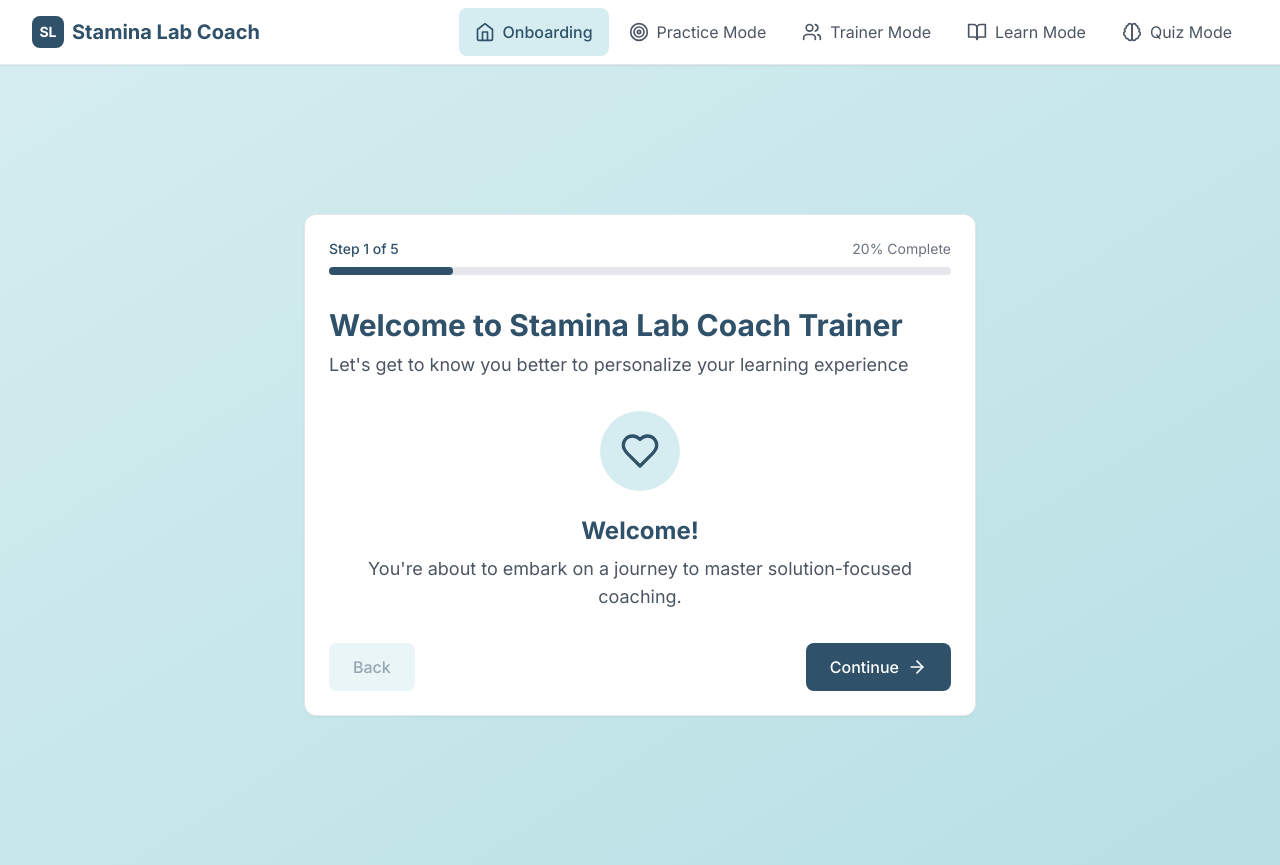
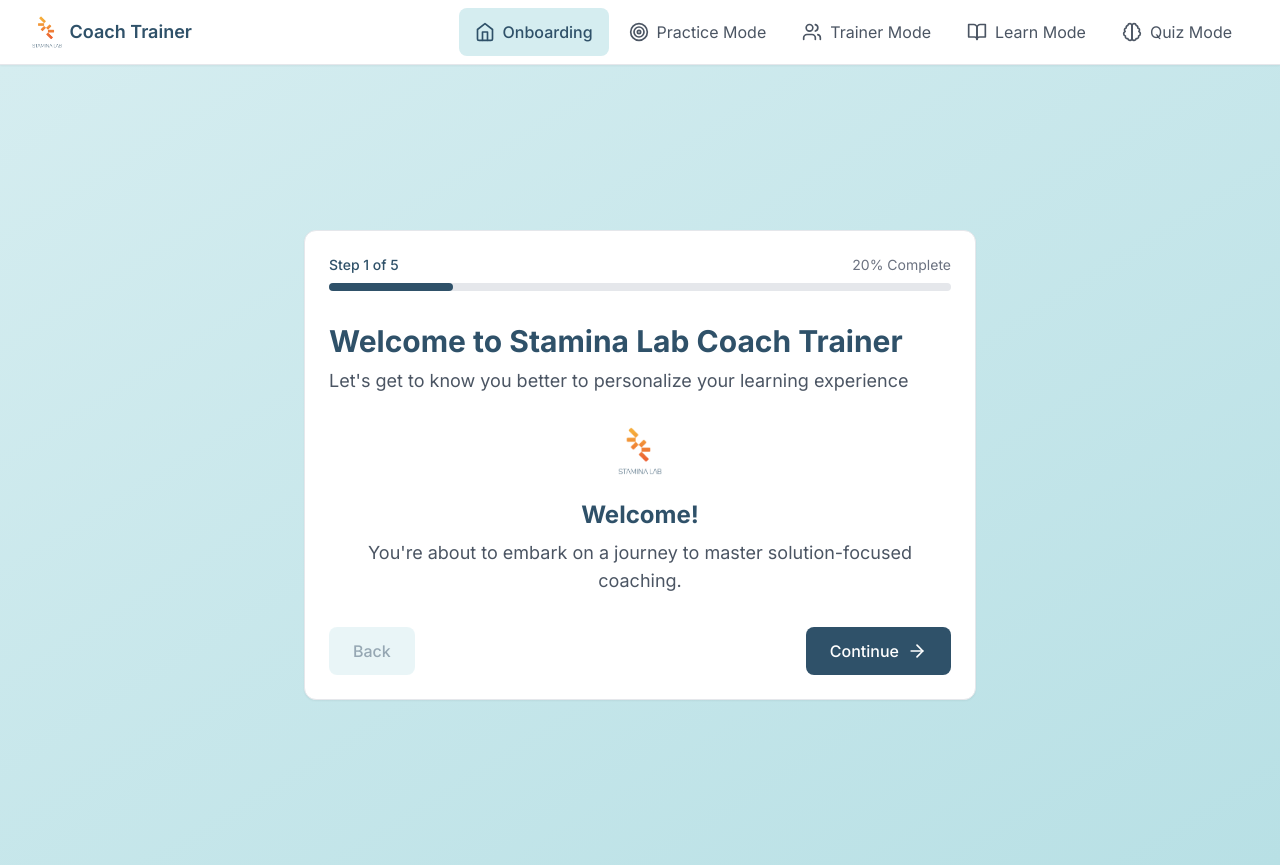
Before and after one commit to glenlubbert/SFTrainer, a React (Vite) app: page / in a window 1280 px wide. Both pictures are taken after a click on the button "Start Onboarding". Built offline with nearby package versions, Linux system fonts and the light colour scheme.

Commit message:
Add Stamina Lab logo integration - Create reusable Logo component - Update Navigation and Onboarding pages to use logo - Replace text-based logo with actual stamina-lab-logo.png

```diff
--- /dev/null
+++ b/src/components/Logo.tsx
@@ -0,0 +1,36 @@
+import React from 'react';
+
+interface LogoProps {
+  className?: string;
+  size?: 'sm' | 'md' | 'lg';
+  variant?: 'default' | 'white';
+}
+
+const Logo: React.FC<LogoProps> = ({
+  className = '',
+  size = 'md',
+  variant = 'default'
+}) => {
+  const sizeClasses = {
+    sm: 'h-8 w-auto',
+    md: 'h-12 w-auto',
+    lg: 'h-16 w-auto'
+  };
+
+  const variantClasses = {
+    default: '',
+    white: 'filter brightness-0 invert' // Makes logo white
+  };
+
+  return (
+    <div className={`flex items-center ${className}`}>
+      <img
+        src="/src/assets/stamina-lab-logo.png"
+        alt="Stamina Lab"
+        className={`${sizeClasses[size]} ${variantClasses[variant]}`}
+      />
+    </div>
+  );
+};
+
+export default Logo;
--- a/src/components/Navigation.tsx
+++ b/src/components/Navigation.tsx
@@ -1,6 +1,7 @@
 import { useState } from 'react'
 import { Link, useLocation } from 'react-router-dom'
 import { Menu, X, Home, Users, BookOpen, Target, Brain } from 'lucide-react'
+import Logo from './Logo'
 
 export default function Navigation() {
   const location = useLocation()
@@ -29,14 +30,9 @@
           {/* Logo */}
           <div className="flex items-center">
             <Link to="/" className="flex items-center space-x-2" onClick={closeMobileMenu}>
-              <div className="w-8 h-8 bg-[#2F5169] rounded-lg flex items-center justify-center">
-                <span className="text-white font-bold text-sm">SL</span>
-              </div>
-              <span className="text-xl font-bold text-[#2F5169] hidden sm:block">
-                Stamina Lab Coach
-              </span>
-              <span className="text-xl font-bold text-[#2F5169] sm:hidden">
-                SL Coach
+              <Logo size="sm" />
+              <span className="text-lg font-semibold text-[#2F5169] hidden sm:block">
+                Coach Trainer
               </span>
             </Link>
           </div>
--- a/src/pages/Onboarding.tsx
+++ b/src/pages/Onboarding.tsx
@@ -2,6 +2,7 @@
 import { useNavigate } from 'react-router-dom'
 import { Heart, ArrowRight, Sparkles, BookOpen, Target } from 'lucide-react'
 import { useAppContext } from '../context/AppContext'
+import Logo from '../components/Logo'
 
 export default function Onboarding() {
   const navigate = useNavigate()
@@ -22,8 +23,8 @@
       subtitle: "Let's get to know you better to personalize your learning experience",
       content: (
         <div className="text-center space-y-6">
-          <div className="w-20 h-20 bg-[#D5EDF0] rounded-full flex items-center justify-center mx-auto">
-            <Heart className="w-10 h-10 text-[#2F5169]" />
+          <div className="flex justify-center">
+            <Logo size="md" />
           </div>
           <div>
             <h2 className="text-2xl font-bold text-[#2F5169] mb-2">Welcome!</h2>
@@ -142,10 +143,8 @@
         <div className="w-full max-w-lg">
           <div className="card text-center space-y-8">
             <div className="flex flex-col items-center space-y-4">
-              <div className="w-20 h-20 bg-[#2F5169] rounded-full flex items-center justify-center mx-auto">
-                <Heart className="w-10 h-10 text-white" />
-              </div>
-              <h1 className="text-2xl sm:text-3xl font-bold text-[#2F5169]">Welcome to Stamina Lab Coach Trainer</h1>
+              <Logo size="lg" />
+              <h1 className="text-2xl sm:text-3xl font-bold text-[#2F5169]">Coach Trainer</h1>
               <p className="text-gray-700 text-lg">Get started on your solution-focused coaching journey. Choose an action below:</p>
             </div>
             <div className="flex flex-col gap-4">
```
Also changed, not shown: src/assets/stamina-lab-logo.png (added).
